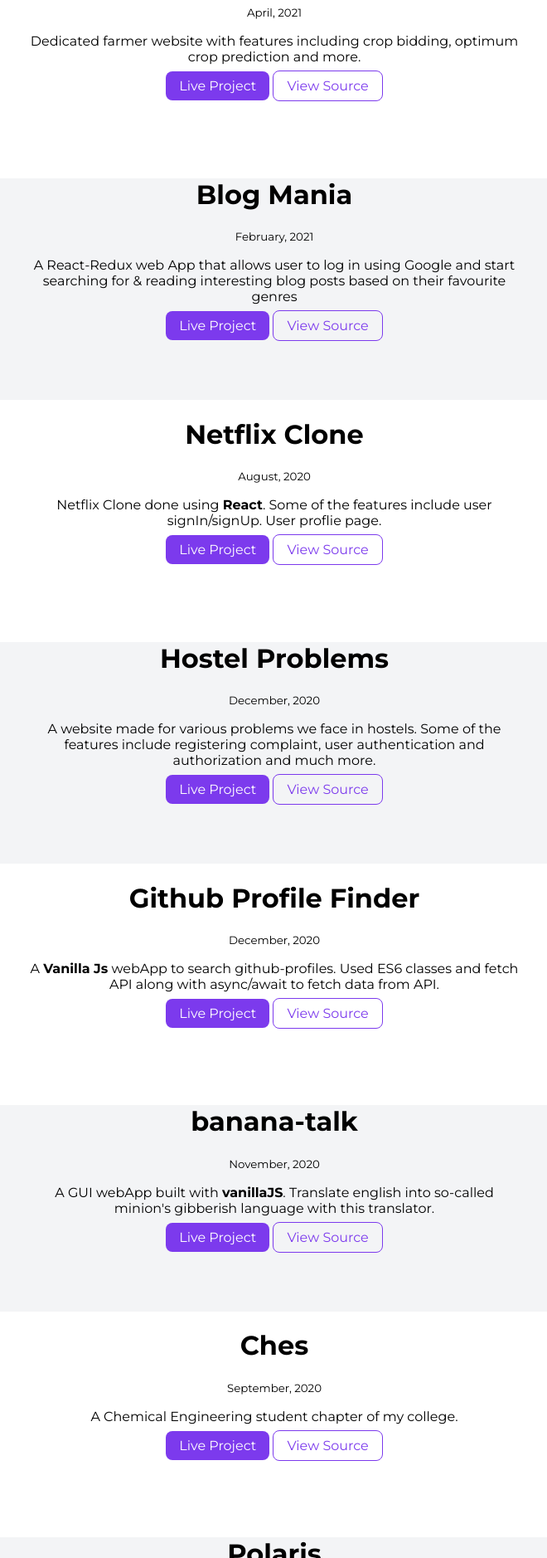
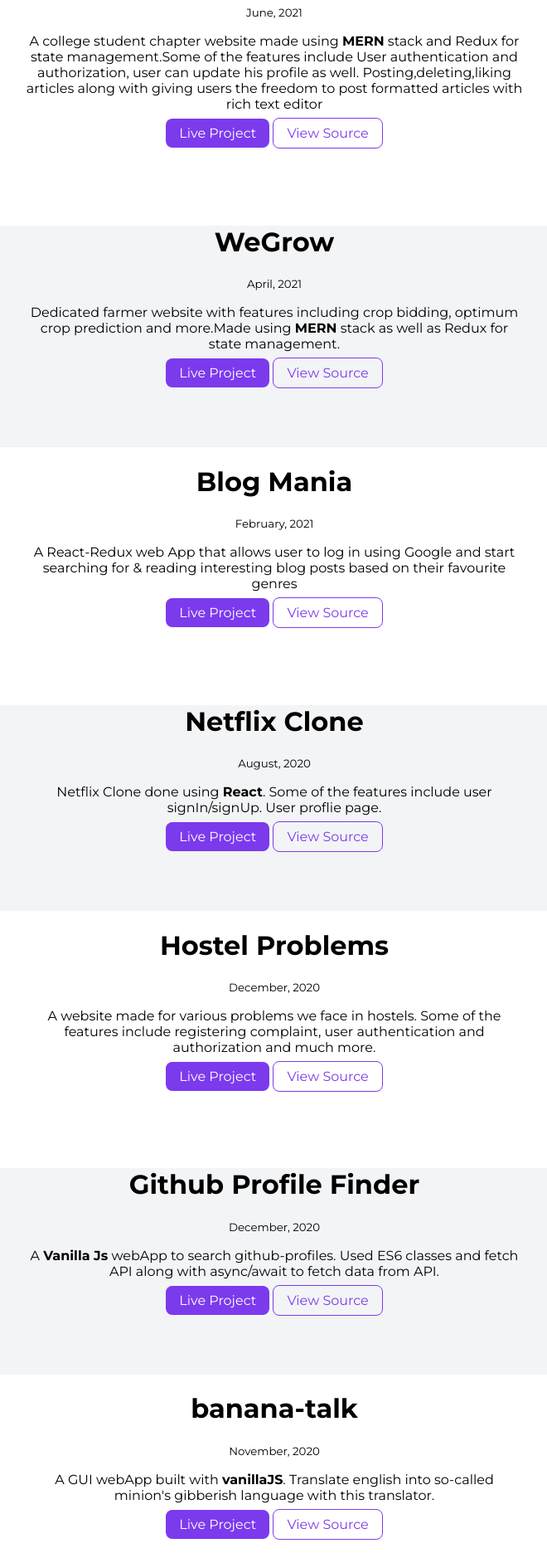
Before and after one commit to P-star-art/portfolio, a plain HTML site: page projects.html in a window 1280 px wide. Shown: the part 694-2572 px from the top of the page at 83% size, without its empty margins (309-969 px from the left). Drawn offline with Linux system fonts and the light colour scheme.

Commit message:
updated projects

```diff
--- a/projects.html
+++ b/projects.html
@@ -37,9 +37,21 @@
 
     <li style="padding-bottom: 80px;">
       <div class="container container-center">
+        <h1>ChES</h1>
+        <small>June, 2021</small>
+        <p>A college student chapter website made using <strong>MERN</strong> stack and Redux for state management.Some of the features include User authentication and authorization, user can update his profile as well. Posting,deleting,liking articles along with giving users the freedom to post formatted articles with rich text editor</p>
+
+        <a class="link link-primary" target="_blank" href="https://ches-svnit.netlify.app/">Live Project</a>
+        <a class="link link-secondary" target="_blank" href="https://github.com/P-star-art/CHES">View Source</a>
+      </div>
+
+    </li>
+
+    <li style="background-color: var(--off-white); padding-bottom: 80px;">
+      <div class="container container-center">
         <h1>WeGrow</h1>
         <small>April, 2021</small>
-        <p>Dedicated farmer website with features including crop bidding, optimum crop prediction and more.</p>
+        <p>Dedicated farmer website with features including crop bidding, optimum crop prediction and more.Made using <strong>MERN</strong> stack as well as Redux for state management.</p>
 
         <a class="link link-primary" target="_blank" href="https://wegrow.netlify.app/">Live Project</a>
         <a class="link link-secondary" target="_blank" href="https://github.com/P-star-art/WeGrow">View Source</a>
@@ -47,7 +59,7 @@
 
     </li>
 
-    <li style="background-color: var(--off-white); padding-bottom: 80px;">
+    <li style="padding-bottom: 80px;">
       <div class="container container-center">
         <h1>Blog Mania</h1>
         <small>February, 2021</small>
@@ -59,7 +71,7 @@
 
     </li>
 
-    <li style="padding-bottom: 80px;">
+    <li style="background-color: var(--off-white); padding-bottom: 80px;">
       <div class="container container-center">
         <h1>Netflix Clone</h1>
         <small>August, 2020</small>
@@ -71,7 +83,7 @@
 
     </li>
 
-    <li style="background-color: var(--off-white); padding-bottom: 80px;">
+    <li style="padding-bottom: 80px;">
       <div class="container container-center">
         <h1>Hostel Problems</h1>
         <small>December, 2020</small>
@@ -83,7 +95,7 @@
 
     </li>
 
-    <li style="padding-bottom: 80px;">
+    <li style="background-color: var(--off-white); padding-bottom: 80px;">
       <div class="container container-center">
         <h1>Github Profile Finder</h1>
         <small>December, 2020</small>
@@ -96,7 +108,7 @@
 
     </li>
 
-    <li style="background-color: var(--off-white); padding-bottom: 80px;">
+    <li style="padding-bottom: 80px;">
       <div class="container container-center">
         <h1>banana-talk</h1>
         <small>November, 2020</small>
@@ -105,18 +117,6 @@
 
         <a class="link link-primary" target="_blank" href="https://banaana-talk.netlify.app/">Live Project</a>
         <a class="link link-secondary" target="_blank" href="https://github.com/P-star-art/Banana-Talk">View Source</a>
-      </div>
-
-    </li>
-
-    <li style="padding-bottom: 80px;">
-      <div class="container container-center">
-        <h1>Ches</h1>
-        <small>September, 2020</small>
-        <p>A Chemical Engineering student chapter of my college.</p>
-
-        <a class="link link-primary" target="_blank" href="https://ches.in/">Live Project</a>
-        <a class="link link-secondary" target="_blank" href="https://github.com/P-star-art/ChES">View Source</a>
       </div>
 
     </li>
```
